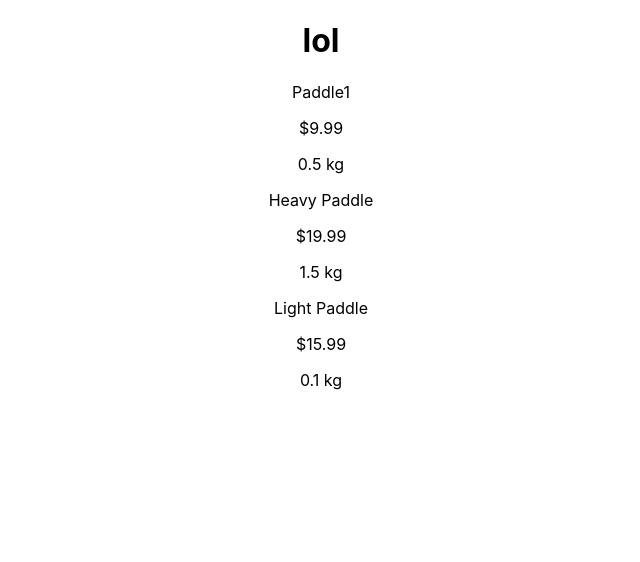
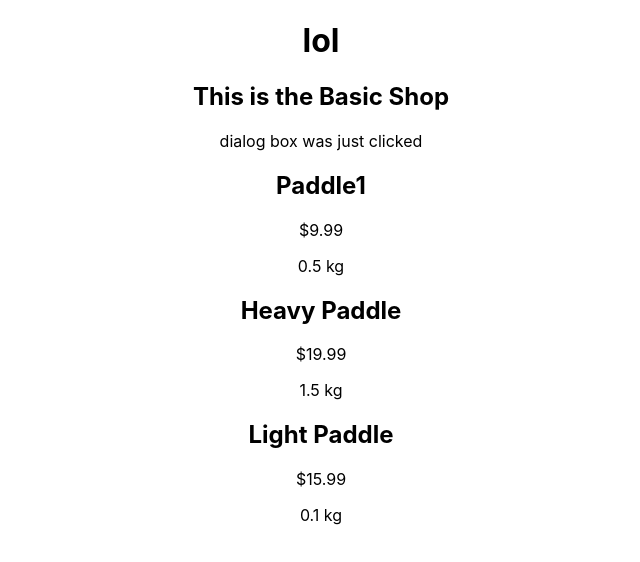
Before and after one commit to stetdawg/colestt-dev, a React (Create React App) app: page / in a window 1280 px wide. Shown: the top 562 px of the page, without its empty margins (319-959 px from the left). Built offline with nearby package versions, Linux system fonts and the light colour scheme.

Commit message:
got the 'alert function' done and ready

```diff
--- a/src/comp/Shop.js
+++ b/src/comp/Shop.js
@@ -17,16 +17,26 @@ class Shop extends React.Component{
   constructor(props){
     super(props);
     this.state = {
+      dialog: "dialog box",
+      randomValue: "hello"
+    }
+  }
 
-    }
+  myAlert = (props) => {
+    this.setState({
+        dialog: props
+    })
   }
 
   render() {
     return(
       <div className="shop">
+        <h1>This is the Basic Shop</h1>
+        <p className="dialog">{this.state.dialog} was just clicked</p>
         {
           merchandise.map(item => (
             <ShopItem
+              onClick={() => {this.myAlert(item.name)}}
               name={item.name}
               price={item.price}
               weight={item.weight}
--- a/src/comp/ShopCustom.js
+++ b/src/comp/ShopCustom.js
@@ -23,6 +23,7 @@ class ShopCustom extends React.Component{
   render() {
     return(
       <div className="shop-custom">
+        <h1>This is the Custom Shop</h1>
         {
           merchandise.map(item => (
             <form>
--- a/src/comp/ShopItem.js
+++ b/src/comp/ShopItem.js
@@ -7,25 +7,16 @@ class ShopItem extends React.Component{
   constructor(props){
     super(props);
     this.state = {
-      modalToggle: true,
-      randomValue: "hello"
+
     }
   }
 
-  myAlert = (props) => {
 
-    //while true
-    while (this.modalToggle) {
-      return (
-        <h1>{props + " was clicked"}</h1>
-      )
-    }
-  }
 
   render() {
     return(
-      <div className="shop-item" onClick={this.myAlert(this.props.name)}>
-        <p className="item-name">{this.props.name}</p>
+      <div className="shop-item" onClick={this.props.onClick}>
+        <h2 className="item-name">{this.props.name}</h2>
         <p className="item-price">${this.props.price}</p>
         <p className="item-weight">{this.props.weight} kg</p>
       </div>
```
